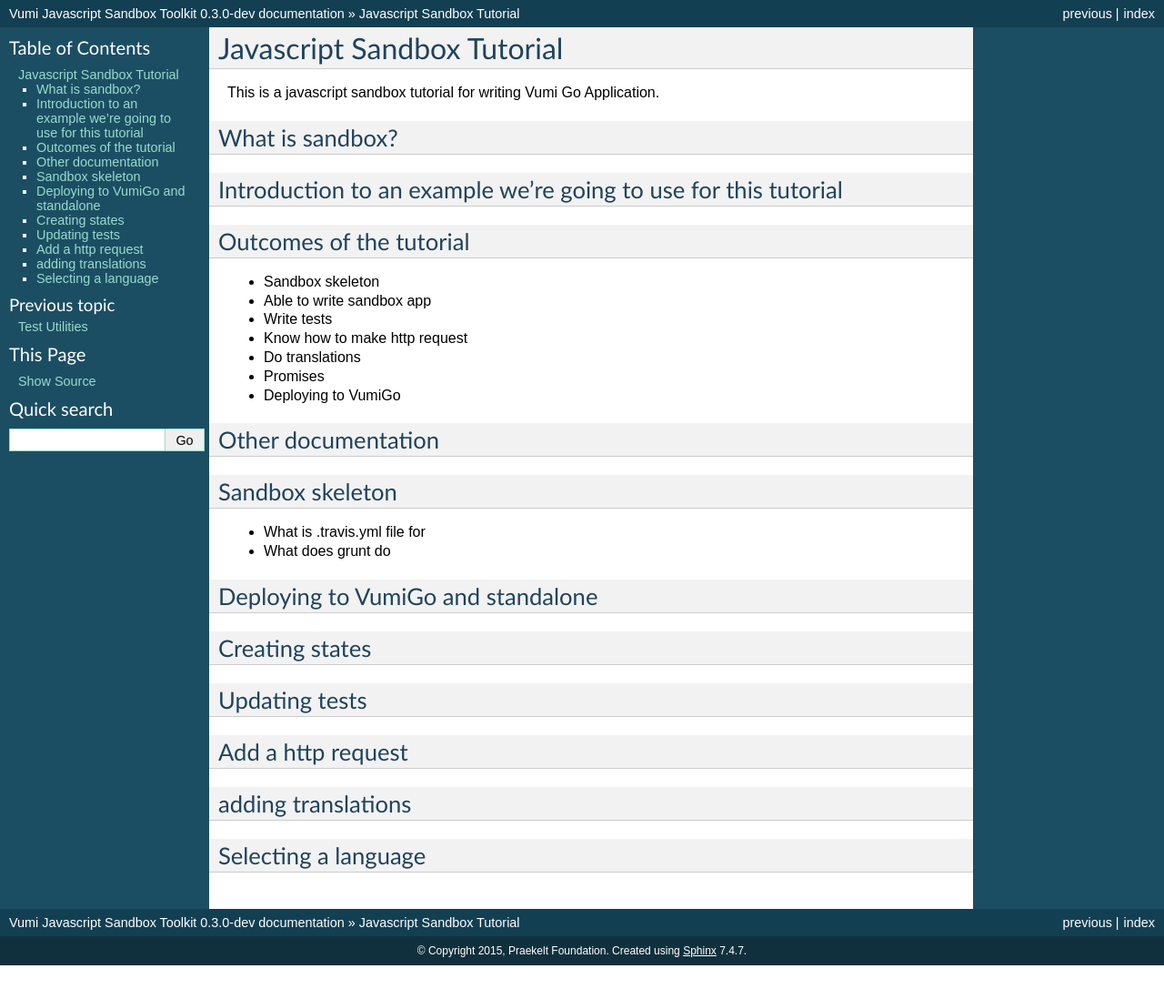
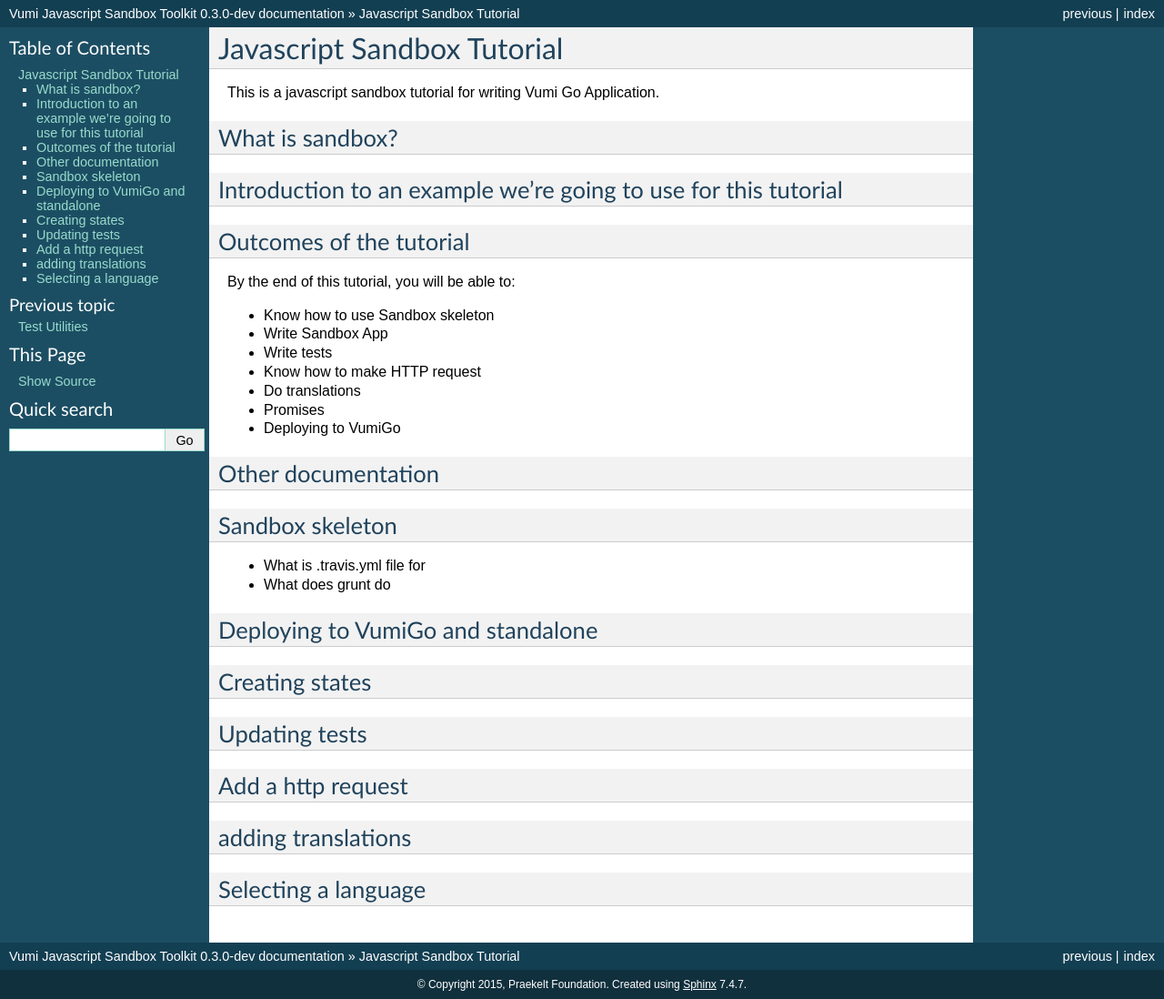
Before and after one commit to praekeltfoundation/vumi-jssandbox-toolkit, a Sphinx documentation site: the page built from docs/tutorial/index.rst, in a window 1280 px wide. Shown: the whole page at 91% size. Built offline with Sphinx 7.4.7, drawn with Linux system fonts in a browser that asks for light colours; before the commit the page ends 1061 px from its top, so only the background shows below that.

Commit message:
update learning outcomes

```diff
--- a/docs/tutorial/index.rst
+++ b/docs/tutorial/index.rst
@@ -14,10 +14,12 @@
 Outcomes of the tutorial
 ------------------------
 
-- Sandbox skeleton
-- Able to write sandbox app
+By the end of this tutorial, you will be able to:
+
+- Know how to use Sandbox skeleton
+- Write Sandbox App
 - Write tests
-- Know how to make http request
+- Know how to make HTTP request
 - Do translations
 - Promises
 - Deploying to VumiGo
```
